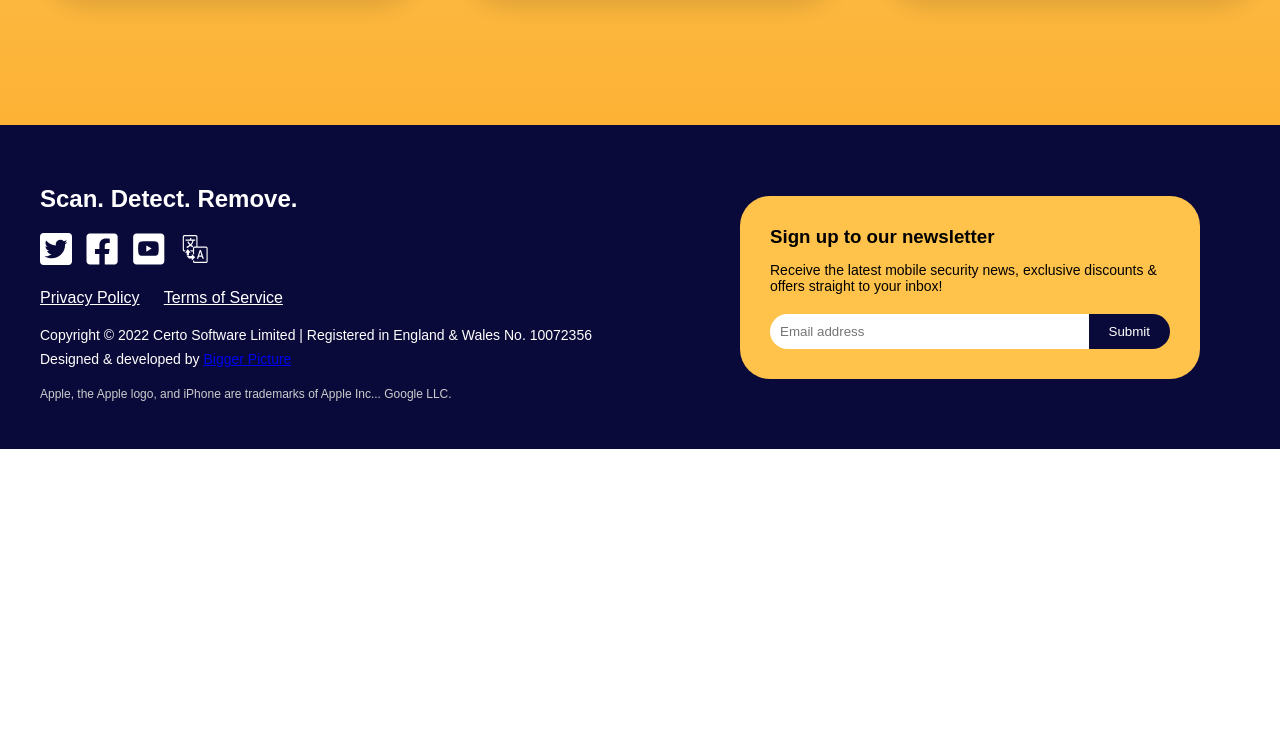
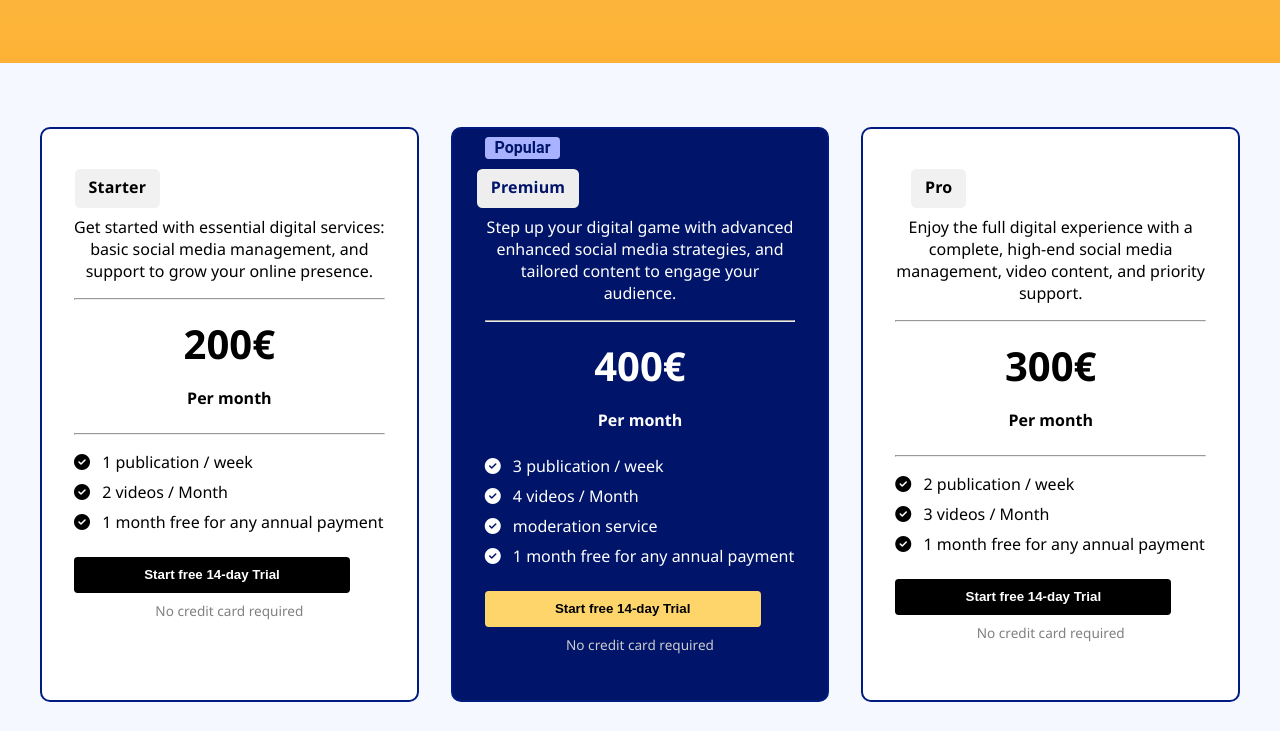
Before and after one commit to MeriemRh2003/spc-site, a plain HTML site: page index.html in a window 1280 px wide. Shown: the part 929-1660 px from the top of the page. Before the commit the page ends 1378 px from the top, so only its background shows below. Drawn offline with Linux system fonts and the light colour scheme.

Commit message:
Add files via upload

```diff
--- a/index.css
+++ b/index.css
@@ -222,6 +222,7 @@ body {
 .hero {
   text-align: center;
   padding: 100px 20px 60px;
+  background: #f5f8ff;
 }
 
 .hero h1 {
@@ -240,12 +241,15 @@ body {
 }
 
 .get-started {
-  background-color: #fbbc34;
+  background-color: #ffc247;
   border: none;
-  padding: 12px 24px;
-  border-radius: 30px;
-  font-weight: bold;
+  border-radius: 42px;
   cursor: pointer;
+  padding: 16px 52px 15.5px 20px;
+  position: relative;
+  line-height: 22.5px;
+  font-weight: 800;
+
 }
 
 .get-started:hover {
@@ -264,7 +268,7 @@ body {
   justify-content: center;
   gap: 40px;
 }
-.card {
+.cardV{
   background-color: white;
   box-shadow: 12px 12px 20px rgba(0, 0, 0, 0.1);
   border-radius: 48px;
@@ -273,7 +277,7 @@ body {
   flex: 1 1 250px;
   max-width: 300px;
 }
-.card p {
+.cardv p{
   text-align: center;
   margin: 0 auto;
   line-height: 1.5;
@@ -294,4 +298,144 @@ body {
 }
 .title {
   font-weight: 800;
+  /*price section*/
 }
+#pricing {
+  background: #f5f8ff;
+  padding: 4rem 1rem;
+  font-family: 'Segoe UI', sans-serif;
+}
+
+.pricing-container {
+  display: flex;
+  flex-wrap: wrap;
+  justify-content: center;
+  gap: 2rem;
+  max-width: 1200px;
+  margin: auto;
+}
+
+.card {
+  flex: 1;
+  min-width: 280px;
+  max-width: 330px;
+  background: #fff;
+  border: 2.8px solid #001c80;
+  border-radius: 10px;
+  padding: 2rem;
+  text-align: center;
+  position: relative;
+}
+
+.card.popular {
+  background: #00156a;
+  color: white;
+}
+
+.card.popular .plan-name {
+  background: #eee;
+  color: #00156a;
+
+}
+
+.card.popular .badge {
+  position: absolute;
+  top: 0.5rem;
+  left: 2rem;
+  color: #00156a;
+  font-weight: bold;
+  	width: 75.7px;
+  	border-radius: 3.69px;
+  	background-color: #a9b2ff;
+  	height: 22.2px;
+  	display: flex;
+  	flex-direction: row;
+  	align-items: center;
+  	justify-content: center;
+  	font-family: Roboto;
+
+}
+
+.plan-name {
+  font-weight: bold;
+  background-color: #f1f1f1;
+  padding: 5.5px 13.8px;
+  border-radius: 5.54px;
+  display: inline-block;
+  position: relative;
+    letter-spacing: 0.01em;
+    line-height: 27.7px;
+    font-weight: 600;
+    right:7em;
+    top: 0.5rem;
+
+}
+
+.plan-description {
+  margin: 1rem 0;
+}
+
+.plan-price {
+  font-size: 2.5rem;
+  margin: 1rem 0;
+}
+
+.per-month {
+  margin-bottom: 1.5rem;
+  font-weight: bold;
+
+}
+
+.features {
+  list-style: none;
+  padding: 0;
+  text-align: left;
+}
+
+.features li {
+  margin-bottom: 0.5rem;
+}
+
+.features li i {
+  margin-right: 0.5rem;
+}
+
+.start-trial {
+  margin-top: 1.5rem;
+  background: #000;
+  color: white;
+  border: none;
+  font-weight: bold;
+  cursor: pointer;
+  width: 276px;
+  	border-radius: 3.69px;
+  	height: 36.9px;
+  	display: flex;
+  	flex-direction: row;
+  	align-items: center;
+  	justify-content: center;
+  	padding: 0px 64.6px;
+  	box-sizing: border-box;
+}
+
+.start-trial.yellow {
+  background: #fdd56a;
+  color: black;
+}
+
+.no-cc {
+  font-size: 0.85rem;
+  color: gray;
+  margin-top: 0.5rem;
+}
+
+.no-cc.light {
+  color: #ccc;
+}
+
+@media screen and (max-width: 768px) {
+  .pricing-container {
+    flex-direction: column;
+    align-items: center;
+  }
+}
--- a/index.html
+++ b/index.html
@@ -5,6 +5,7 @@
     <meta name="viewport" content="width=device-width, initial-scale=1" />
     <title>Responsive Navbar</title>
     <link rel="stylesheet" href="./index.css" />
+    <link rel="stylesheet" href="https://cdnjs.cloudflare.com/ajax/libs/font-awesome/6.5.0/css/all.min.css" />
     <link
       rel="stylesheet"
       href="https://fonts.googleapis.com/css2?family=Inter:wght@400;700;800&display=swap"
@@ -37,13 +38,13 @@
           comprehensive solutions: website creation, community management,
           graphic design, and marketing strategy.
         </p>
-        <button class="get-started">Get Started</button>
+        <button class="get-started"> Get Started <i class="fa-solid fa-arrow-right"></i></button>
       </section>
       <!-- Corporate Values Section -->
       <section class="corporate-values">
         <h1>Corporate values</h1>
         <div class="corporate-values-cards">
-          <div class="card">
+          <div class="cardV">
             <div class="stars">
               <img src="star.svg" alt="star" />
               <img src="star.svg" alt="star" />
@@ -57,7 +58,7 @@
             </p>
             <div class="title">Innovation</div>
           </div>
-          <div class="card">
+          <div class="cardV">
             <div class="stars">
               <img src="star.svg" alt="star" />
               <img src="star.svg" alt="star" />
@@ -71,7 +72,7 @@
             </p>
             <div class="title">Proximity</div>
           </div>
-          <div class="card">
+          <div class="cardV">
             <div class="stars">
               <img src="star.svg" alt="star" />
               <img src="star.svg" alt="star" />
@@ -88,6 +89,66 @@
         </div>
       </section>
     </main>
+    <!--pricing-section-->
+<section id="pricing">
+  <div class="pricing-container">
+
+    <!-- Starter -->
+    <div class="card">
+      <span class="plan-name">Starter</span>
+      <p class="plan-description">Get started with essential digital services: basic social media management, and support to grow your online presence.</p>
+      <hr class="white">
+      <h2 class="plan-price">200€</h2>
+      <p class="per-month">Per month</p>
+      <hr class="white">
+      <ul class="features">
+        <li><i class="fa fa-check-circle"></i> 1 publication / week</li>
+        <li><i class="fa fa-check-circle"></i> 2 videos / Month</li>
+        <li><i class="fa fa-check-circle"></i> 1 month free for any annual payment</li>
+      </ul>
+      <button class="start-trial">Start free 14-day Trial</button>
+      <p class="no-cc">No credit card required</p>
+    </div>
+
+    <!-- Premium -->
+    <div class="card popular">
+      <span class="badge">Popular</span>
+      <span class="plan-name">Premium</span>
+      <p class="plan-description">Step up your digital game with advanced enhanced social media strategies, and tailored content to engage your audience.</p>
+      <hr>
+      <h2 class="plan-price">400€</h2>
+      <p class="per-month">Per month</p>
+      <hr">
+      <ul class="features">
+        <li><i class="fa fa-check-circle"></i> 3 publication / week</li>
+        <li><i class="fa fa-check-circle"></i> 4 videos / Month</li>
+        <li><i class="fa fa-check-circle"></i> moderation service</li>
+        <li><i class="fa fa-check-circle"></i> 1 month free for any annual payment</li>
+      </ul>
+      <button class="start-trial yellow">Start free 14-day Trial</button>
+      <p class="no-cc light">No credit card required</p>
+    </div>
+
+    <!-- Pro -->
+    <div class="card">
+      <span class="plan-name">Pro</span>
+      <p class="plan-description">Enjoy the full digital experience with a complete, high-end social media management, video content, and priority support.</p>
+      <hr class="white">
+      <h2 class="plan-price">300€</h2>
+      <p class="per-month">Per month</p>
+      <hr class="white">
+      <ul class="features">
+        <li><i class="fa fa-check-circle"></i> 2 publication / week</li>
+        <li><i class="fa fa-check-circle"></i> 3 videos / Month</li>
+        <li><i class="fa fa-check-circle"></i> 1 month free for any annual payment</li>
+      </ul>
+      <button class="start-trial">Start free 14-day Trial</button>
+      <p class="no-cc">No credit card required</p>
+    </div>
+
+  </div>
+</section>
+
     <!--footer-->
     <footer class="footer">
       <div class="footer-container">
@@ -109,8 +170,7 @@
           </p>
           <p>Designed & developed by <a href="#">Bigger Picture</a></p>
           <p class="disclaimer">
-            Apple, the Apple logo, and iPhone are trademarks of Apple Inc...
-            Google LLC.
+            Apple, the Apple logo, and iPhone are trademarks of Apple Inc., registered in the U.S. and other countries. App Store is a service mark of Apple Inc. Android, Google Play and the Google Play logo are trademarks of Google LLC.
           </p>
         </div>
         <div class="footer-right">
```
